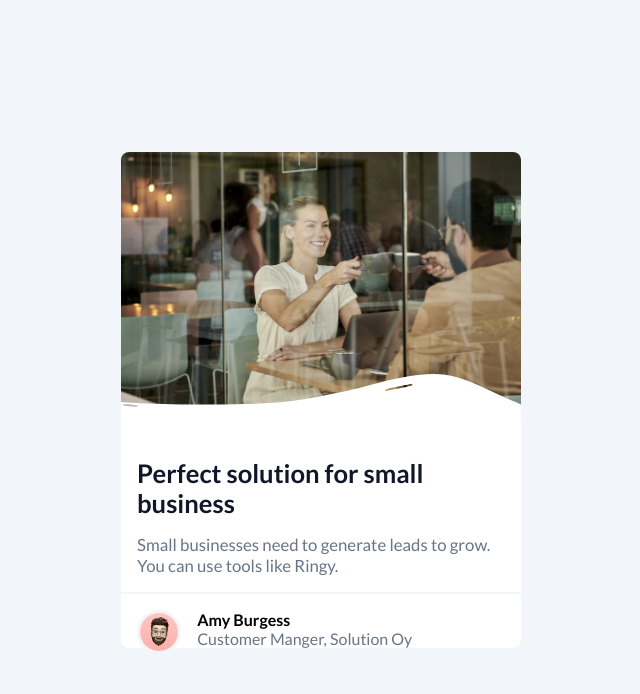
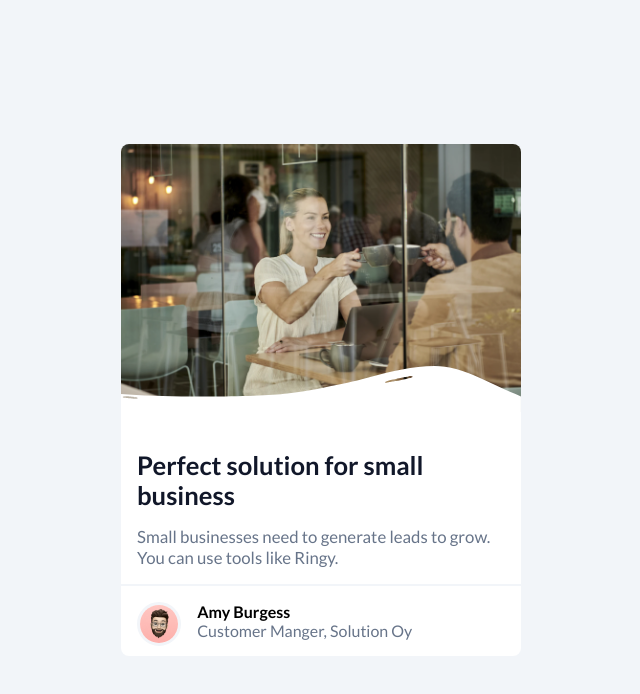
Before and after one commit to TarundeepJoshi/Dev-Challenge, a plain HTML site: page Responsive-Web-Developer/responsive-business-blog-card/index.html in a window 1280 px wide. Shown: the whole page, without its empty margins (319-959 px from the left). Drawn offline with Linux system fonts and the light colour scheme.

Commit message:
Update style.css

```diff
--- a/Responsive-Web-Developer/responsive-business-blog-card/style.css
+++ b/Responsive-Web-Developer/responsive-business-blog-card/style.css
@@ -21,7 +21,7 @@ body {
 
 .container {
     width: 25rem;
-    height: 31rem;
+    height: 32rem;
     border-radius: .5rem;
     background-color: #ffffff;
 }
```
